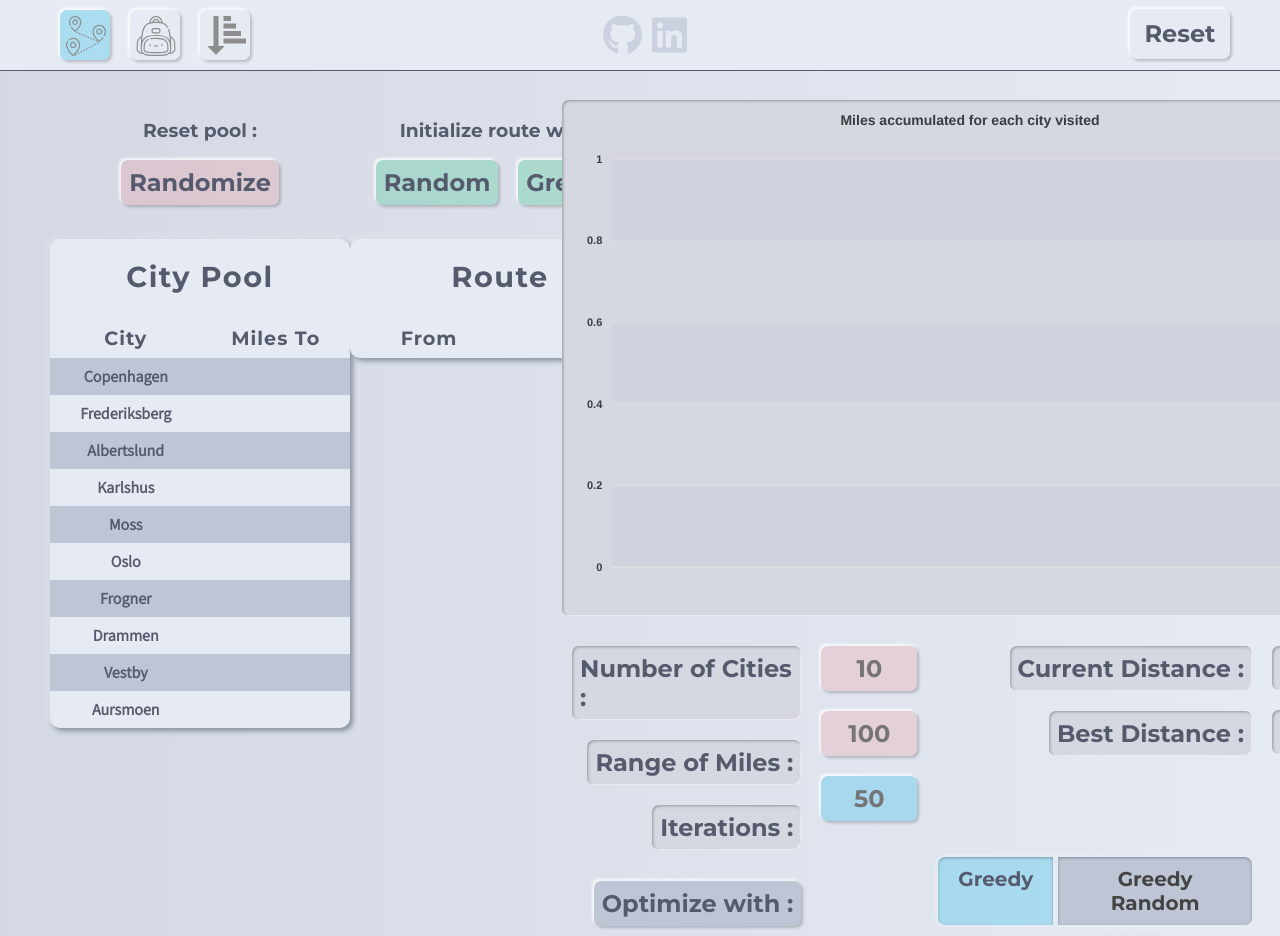
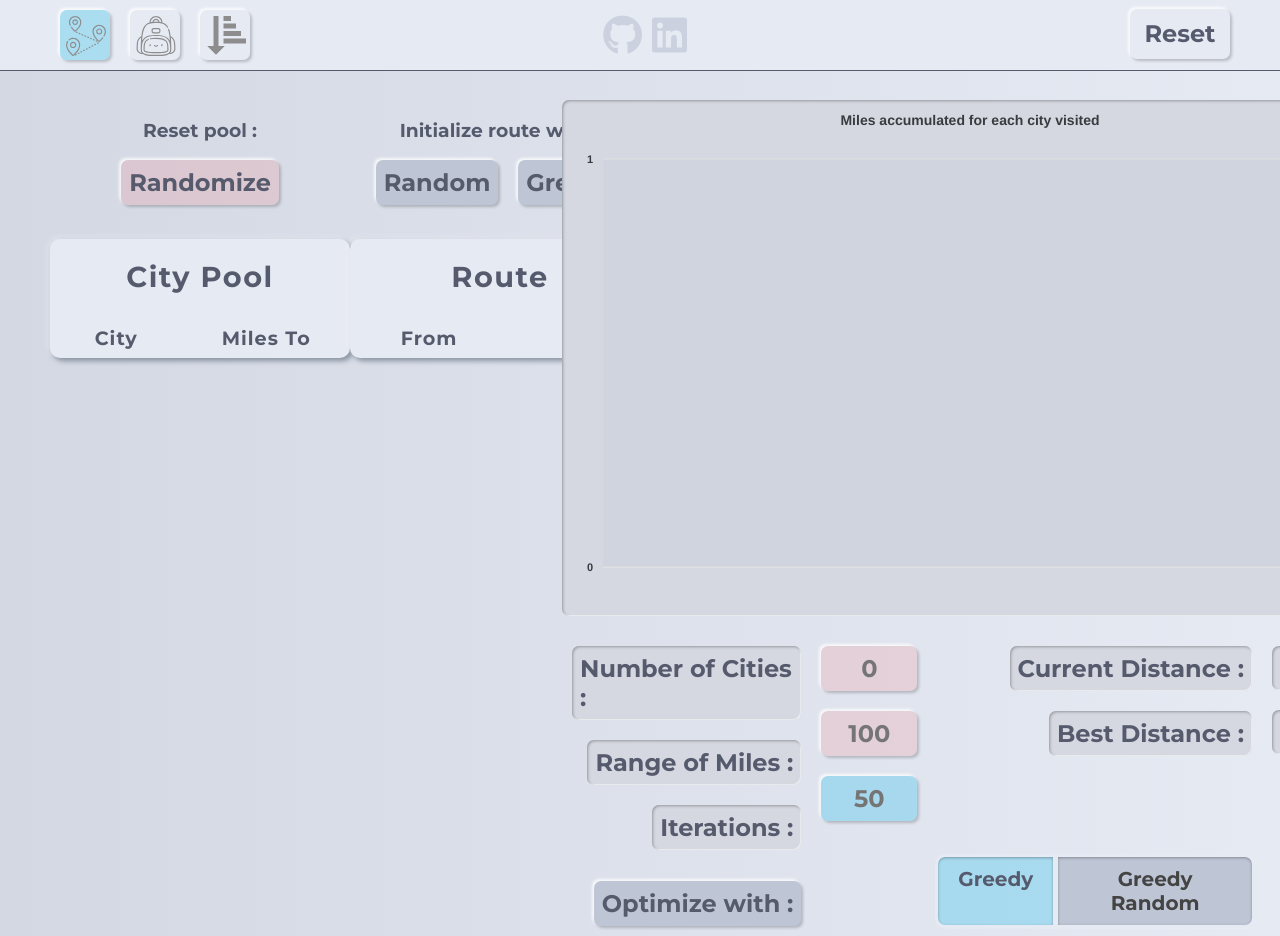
Before and after one commit to GosuAlex/Algorithm-Visualization, a React (Create React App) app: page /travellingsalesman in a window 1280 px wide. Shown: the top 936 px of the page. Built offline with nearby package versions, Linux system fonts and the light colour scheme.

Commit message:
Working on CityNames

```diff
--- a/src/components/graph/GraphLine.jsx
+++ b/src/components/graph/GraphLine.jsx
@@ -1,8 +1,8 @@
 import React from "react";
 import Chart from "react-apexcharts";
 
-const GraphLine = ({graphData, graphYAxisMax}) => {
-
+const GraphLine = React.memo(({graphData, graphYAxisMax, cityNames}) => {
+  console.log(cityNames);
   if(!graphYAxisMax)
     graphYAxisMax = 1;
 
@@ -13,7 +13,7 @@ const GraphLine = ({graphData, graphYAxisMax}) => {
       },
       colors: ["#0AB6EC"],
       dataLabels: {
-        enabled: graphData.length > 50 ? false : true,
+        enabled: graphData.length < 50 ? true : false,
         background: {
           enabled: true,
           foreColor: '#fff',
@@ -35,18 +35,20 @@ const GraphLine = ({graphData, graphYAxisMax}) => {
         }
       },
       markers: {
-        size: 0
+        size: graphData.length < 50 ? 0 : 4
       },
       xaxis: {
-        categories: [0,1,2,3,4,5,6,7,8,9,10],
+        categories: cityNames
       },
       yaxis: {
         max: graphYAxisMax,
+        min: 0,
+        forceNiceScale: Boolean
       }
     },
     series: [
       {
-        name: "Series-1",
+        name: "Distance",
         data: graphData
       }
     ]
@@ -57,6 +59,6 @@ const GraphLine = ({graphData, graphYAxisMax}) => {
       <Chart options={graphOptions.options} series={graphOptions.series} type="line" width="800" />
     </div>
   );
-};
+});
 
 export default GraphLine;
--- a/src/pages/travellingSalesman/TravellingSalesman.jsx
+++ b/src/pages/travellingSalesman/TravellingSalesman.jsx
@@ -2,11 +2,13 @@
 // fix best distance changes rerun'
 // animate randomize, signal it has changed
 // randomize city names picked
-// newBest doesn't animate quickly enough if there is fast changes
+// newBest didn't animate quickly enough if there is fast changes
 // getting crowded here
+// when creating separate table data row component, prolly better performance from that also React.memo()
 
 import React, { useState } from 'react'
 import { genAdjSymMatrix, algoInitRandom, algoInitGreedy, greedyImprovement, greedyRandom } from "algorithms/tsp";
+import {cities} from "./cities";
 
 import classes from "./TravellingSalesman.module.css";
 import TravellingSalesmanControlPanel from './TravellingSalesmanControlPanel/TravellingSalesmanControlPanel';
@@ -18,7 +20,7 @@ const TravellingSalesman = () => {
   const [arrRoute, setArrRoute] = useState([]);
   const [arrSize, setArrSize] = useState(10);
   const [mileRange, setMileRange] = useState(100);
-  const [arrCities, setArrCities] = useState(genAdjSymMatrix(arrSize, mileRange));
+  const [arrCities, setArrCities] = useState([]);
   const [iterations, setIterations] = useState(50);
   const [distance, setDistance] = useState();
   const [bestDistance, setBestDistance] = useState(null);
@@ -32,10 +34,19 @@ const TravellingSalesman = () => {
   const [graphData, setGraphData] = useState([]);
   const [graphYAxisMax, setGraphYAxisMax] = useState(null);
   const [readyForPlaying, setReadyForPlaying] = useState(false);
-  const [newBest, setNewBest] = useState(false);
+  const [readyForInit, setReadyForInit] = useState(false);
+  const [cityNames, setCityNames] = useState([]);
 
   const randomize = () => {
     setArrCities(genAdjSymMatrix(arrSize, mileRange));
+
+    const RandomizedCityNames = [];
+    for (let i = 0; i < arrSize; i++) {
+      RandomizedCityNames.push(cities[Math.floor(Math.random() * cities.length)]);
+    }
+
+    setReadyForInit(true);
+    setCityNames(RandomizedCityNames);
     setReadyForPlaying(false);
     setBestDistance(null);
   }
@@ -44,12 +55,10 @@ const TravellingSalesman = () => {
     const initData = algoInitRandom(arrCities);
 
     setSorted(false);
-    setNewBest(false);
     setArrRoute(initData.visitedCities);
     setDistance(initData.distance);
     if(initData.distance < bestDistance || !bestDistance) {
       setBestDistance(initData.distance);
-      setNewBest(true);
     }
     setGraphYAxisMax(mileRange * arrSize);
     calcGraphData(initData.visitedCities);
@@ -60,12 +69,10 @@ const TravellingSalesman = () => {
     const initData = algoInitGreedy(arrCities);
 
     setSorted(false);
-    setNewBest(false);
     setArrRoute(initData.visitedCities);
     setDistance(initData.distance);
     if(initData.distance < bestDistance || !bestDistance) {
       setBestDistance(initData.distance);
-      setNewBest(true);
     }
     setGraphYAxisMax(mileRange * arrSize);
     calcGraphData(initData.visitedCities);
@@ -76,7 +83,6 @@ const TravellingSalesman = () => {
     // CHECK IF ROUTE IS INITED
     setPlaying(true);
     setSorted(false);
-    setNewBest(false);
     let sortingReplay = {};
     let runAlgo = new Promise((resolve, reject) => {
       switch (switchField) {
@@ -110,7 +116,6 @@ const TravellingSalesman = () => {
             foundBestDistance = Math.min(sortingReplay.distance[i]);
             if(foundBestDistance < bestDistance)
               setBestDistance(foundBestDistance);
-              setNewBest(true);
           }
           if(i >= sortingReplay.arrMutation.length - 1) {
             setPlaying(false);
@@ -160,6 +165,7 @@ const TravellingSalesman = () => {
           playing={playing}
           cityHover={cityHover}
           cityHoverHandler={cityHoverHandler}
+          cityNames={cityNames}
         />
         <TravellingSalesmanTableRoute
           arr={arrRoute}
@@ -171,6 +177,8 @@ const TravellingSalesman = () => {
           sorted={sorted}
           playing={playing}
           arrRoute={arrRoute}
+          cityNames={cityNames}
+          readyForInit={readyForInit}
         />
       </section>
       <section className={classes.Control}>
@@ -178,6 +186,7 @@ const TravellingSalesman = () => {
           <GraphLine
             graphData={graphData}
             graphYAxisMax={graphYAxisMax}
+            cityNames={cityNames}
           />
         </div>
         <TravellingSalesmanControlPanel
@@ -194,7 +203,6 @@ const TravellingSalesman = () => {
           currentDistance={distance}
           bestDistance={bestDistance}
           readyForPlaying={readyForPlaying}
-          newBest={newBest}
         />
       </section>
     </div>
--- a/src/pages/travellingSalesman/TravellingSalesmanControlPanel/TravellingSalesmanControlPanel.module.css
+++ b/src/pages/travellingSalesman/TravellingSalesmanControlPanel/TravellingSalesmanControlPanel.module.css
@@ -171,5 +171,5 @@ input[type=number] {
 
 @keyframes finish {
   0%,100% { }
-  40% { color: var(--green) }
+  40% { background-color: var(--green) }
 }
--- a/src/pages/travellingSalesman/TravellingSalesmanTables/TravellingSalesmanTableCityPool.jsx
+++ b/src/pages/travellingSalesman/TravellingSalesmanTables/TravellingSalesmanTableCityPool.jsx
@@ -1,9 +1,8 @@
 import React from 'react'
 
 import classes from './TravellingSalesmanTable.module.css'
-import {cities} from "../cities";
 
-const TravellingSalesmanTableCityPool = ({arr, randomize, playing, cityHoverHandler, cityHover}) => {
+const TravellingSalesmanTableCityPool = ({arr, randomize, playing, cityHoverHandler, cityHover, cityNames}) => {
   return (
     <div className={classes.Table}>
       <h3>Reset pool :</h3>
@@ -27,7 +26,7 @@ const TravellingSalesmanTableCityPool = ({arr, randomize, playing, cityHoverHand
                     : null
                 }
               >
-                <td>{cities[index]}</td>
+                <td>{cityNames[index]}</td>
                 <td
                   className={
                     cityHover === index
--- a/src/pages/travellingSalesman/TravellingSalesmanTables/TravellingSalesmanTableRoute.jsx
+++ b/src/pages/travellingSalesman/TravellingSalesmanTables/TravellingSalesmanTableRoute.jsx
@@ -1,14 +1,13 @@
 import React from 'react'
 
 import classes from './TravellingSalesmanTable.module.css'
-import {cities} from "../cities";
 
-const TravellingSalesmanTableRoute = ({arr, currentIndex, swapIndex, frontIndex, sorted, initRandom, initGreedy, playing}) => {
+const TravellingSalesmanTableRoute = ({arr, currentIndex, readyForInit, swapIndex, frontIndex, sorted, initRandom, initGreedy, playing, cityNames}) => {
   return (
     <div className={classes.Table}>
       <h3>Initialize route with :</h3>
-      <button className={[classes.Btn, classes.RouteInit].join(" ")} onClick={initRandom} disabled={playing} >Random</button>
-      <button className={[classes.Btn, classes.RouteInit].join(" ")} onClick={initGreedy} disabled={playing} >Greedy</button>
+      <button className={[classes.Btn, classes.RouteInit].join(" ")} onClick={initRandom} disabled={playing || !readyForInit} >Random</button>
+      <button className={[classes.Btn, classes.RouteInit].join(" ")} onClick={initGreedy} disabled={playing || !readyForInit} >Greedy</button>
       <div className={classes.ArrayTable}>
       <h2>Route</h2>
         <table>
@@ -33,8 +32,8 @@ const TravellingSalesmanTableRoute = ({arr, currentIndex, swapIndex, frontIndex,
                             : null
                   }
                 >
-                  <td>{cities[arr[index]]}</td>
-                  {index === arr.length-2 ? <td>{cities[arr[0]]}</td> : <td>{cities[arr[index+1]]}</td> }
+                  <td>{cityNames[arr[index]]}</td>
+                  {index === arr.length-2 ? <td>{cityNames[arr[0]]}</td> : <td>{cityNames[arr[index+1]]}</td> }
                 </tr>
                 )
             ))}
```
